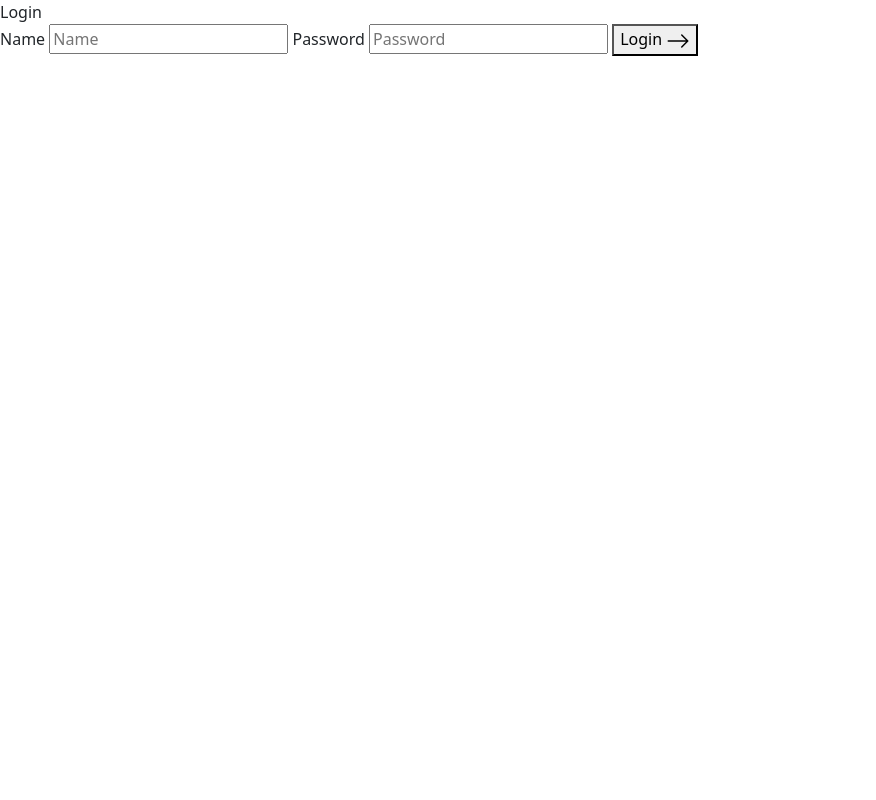
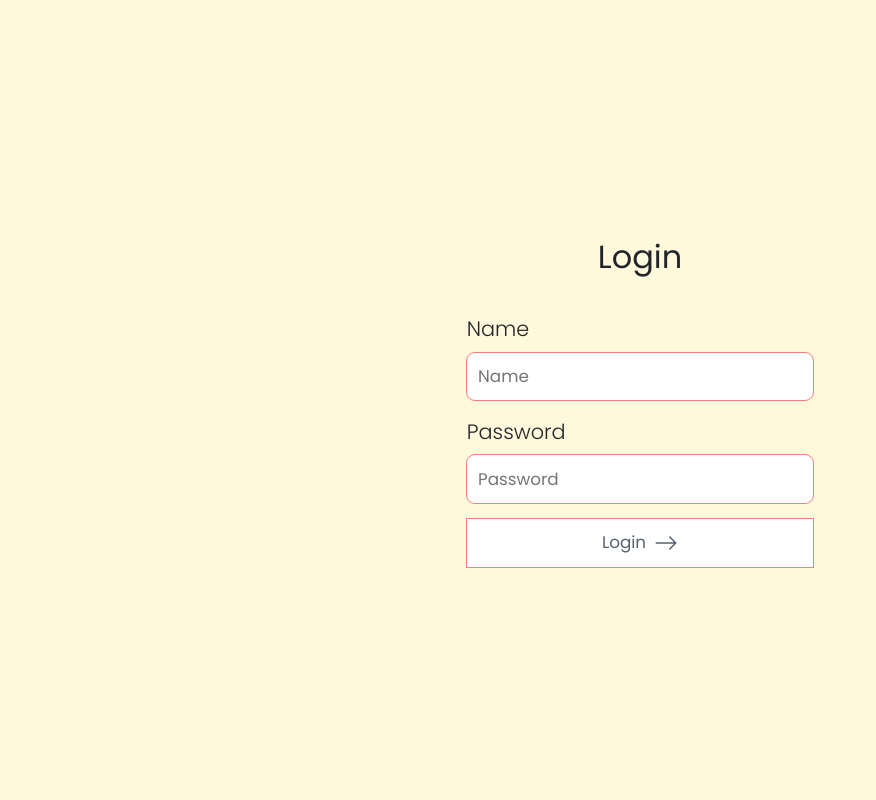
Before and after one commit to sumanthvutukuru/Aces, a Flask app: template Hackerramp/app/templates/login.html in a window 1280 px wide. Shown: the whole page, without its empty margins (0-876 px from the left). Run offline with Flask 2, Linux system fonts and the light colour scheme; the template is opened without the code that fills it, so the values that code supplies are empty.

Commit message:
styles for login page

```diff
--- a/Hackerramp/app/static/css/login.css
+++ b/Hackerramp/app/static/css/login.css
@@ -1 +1,89 @@
-/* TODO */
+* {
+    margin: 0;
+    box-sizing: border-box;
+    user-select: none;
+}
+
+.wrapper {
+    width: 100vw;
+    min-height: 100vh;
+    height: auto;
+    display: flex;
+    flex-direction: column;
+    align-items: center;
+    justify-content: center;
+    padding: 0;
+    background-color: cornsilk;
+}
+
+span {
+    margin-bottom: 2rem;
+    font-family: 'Poppins', sans-serif;
+    font-size: 2rem;
+    font-weight: 400;
+}
+
+form {
+    display: flex;
+    flex-direction: column;
+}
+label {
+    margin-bottom: 0.5rem;
+    font-family: 'Poppins', sans-serif;
+    font-size: 1.3rem;
+    font-weight: 300;
+}
+.input {
+    padding: 0.7rem;
+    margin-bottom: 1rem;
+    outline: 1px solid lightcoral;
+    border: none;
+    border-radius: 0.5rem;
+    transition: all 0.1s ease-in-out;
+    background-color: white;
+    font-family: 'Poppins', sans-serif;
+    font-size: 1.05rem;
+}
+.input:focus {
+    outline: 2px solid lightcoral;
+    box-shadow: 0 0 20px 2px lightcoral;
+}
+button {
+    /* width: fit-content;
+    height: fit-content; */
+    margin-top: 1.3rem;
+    padding: 0.7rem 0.7rem 0.7rem 0.7rem;
+    outline: 1px solid lightcoral;
+    border: none;
+    border-radius: 0.5rem;
+    transition: all 0.1s ease-in-out;
+    background-color: white;
+    color: rgb(88, 97, 105);
+    display: flex;
+    flex-direction: row;
+    align-items: center;
+    justify-content: center;
+    cursor: pointer;
+}
+button:hover {
+    color: black;
+    background-color: lightpink;
+    outline: 2px solid lightcoral;
+    box-shadow: 0 0 20px 2px lightcoral;
+}
+button:hover > .btn-icon {
+    transform: translateX(0.5rem);
+}
+.btn-text {
+    font-family: 'Poppins', sans-serif;
+    font-size: 1.05rem;
+    margin: 0;
+}
+.btn-icon {
+    margin: 0 0 0 0.5rem;
+    display: flex;
+    flex-direction: row;
+    align-items: center;
+    justify-content: center;
+    transition: all 0.3s ease-in-out;
+}
```
